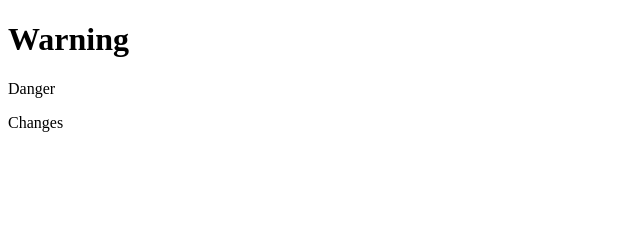
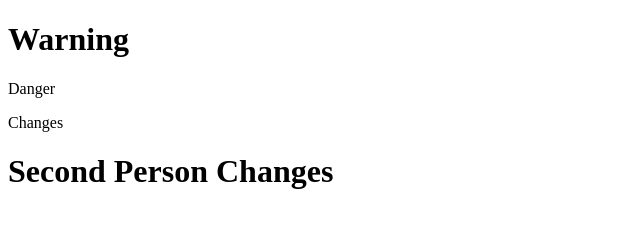
Before and after one commit to PruthviNS/Tic_Tac_Toe, a plain HTML site: page index.html in a window 1280 px wide. Shown: the whole page, without its empty margins (0-640 px from the left). Drawn offline with Linux system fonts and the light colour scheme.

Commit message:
Secon Changes

```diff
--- a/index.html
+++ b/index.html
@@ -9,5 +9,6 @@
     <h1>Warning</h1>
     <p>Danger</p>
     <p>Changes</p>
+    <h1>Second Person Changes</h1>
 </body>
 </html>
```
